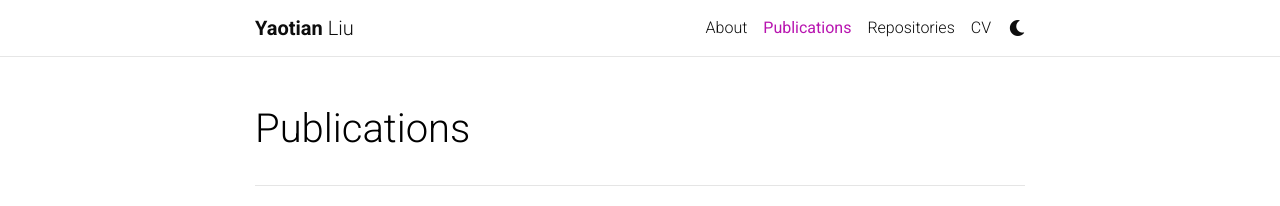
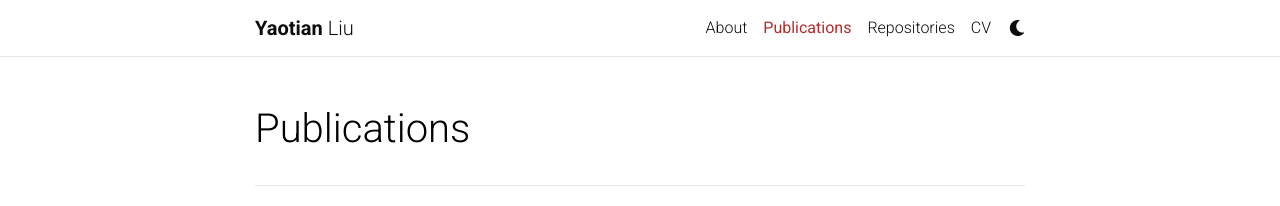
Before and after one commit to Yaotian-Liu/my-folio, a Jekyll site: the page built from _pages/publications.md, in a window 1280 px wide. Shown: the top 206 px of the page. Built offline with Jekyll 4.4.1, drawn with Linux system fonts in a browser that asks for light colours; full-size pictures stand in for the smaller copies a plugin makes; comment, search, counter and statistics services are not loaded; a style sheet for code colours, icons or effects is not loaded.

Commit message:
for beauty

```diff
--- a/_layouts/about.html
+++ b/_layouts/about.html
@@ -40,11 +40,15 @@ layout: default
             {{ content }}
           </div>
 
+          <p>&nbsp;&nbsp;&nbsp;&nbsp;</p>
+
           <!-- News -->
           {% if page.news -%}
             <h2><a href="{{ '/news/' | relative_url }}" style="color: inherit;">News</a></h2>
             {%- include news.html %}
           {%- endif %}
+
+          <p>&nbsp;&nbsp;&nbsp;&nbsp;</p>
 
           <!-- Selected papers -->
           {% if page.selected_papers -%}
--- a/_sass/_themes.scss
+++ b/_sass/_themes.scss
@@ -7,8 +7,8 @@
   --global-code-bg-color: #{$code-bg-color-light};
   --global-text-color: #{$black-color};
   --global-text-color-light: #{$grey-color};
-  --global-theme-color: #{$purple-color};
-  --global-hover-color: #{$purple-color};
+  --global-theme-color: #{$crimson-color};
+  --global-hover-color: #{$crimson-color};
   --global-footer-bg-color: #{$grey-color-dark};
   --global-footer-text-color: #{$grey-color-light};
   --global-footer-link-color: #{$white-color};
--- a/_sass/_variables.scss
+++ b/_sass/_variables.scss
@@ -23,6 +23,9 @@ $pink-color:          #f92080 !default;
 $pink-color-light:    #ffdddd !default;
 $yellow-color:        #efcc00 !default;
 
+$crimson-color:  #B22222 !default;
+$crimson-color-light: lighten($crimson-color, 25%);
+
 $grey-color:          #828282 !default;
 $grey-color-light:    lighten($grey-color, 40%);
 $grey-color-dark:     #1C1C1D;
```
